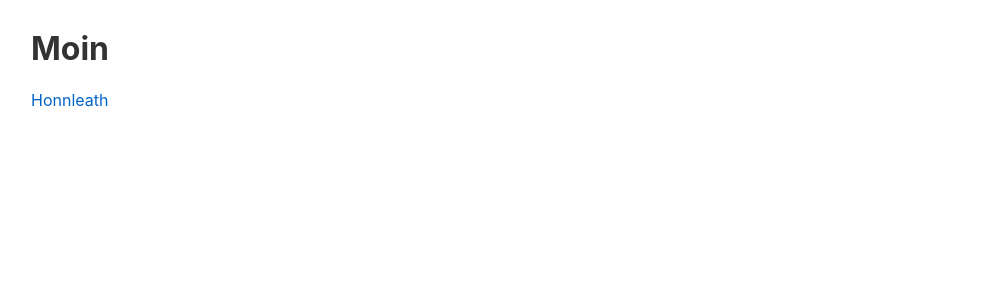
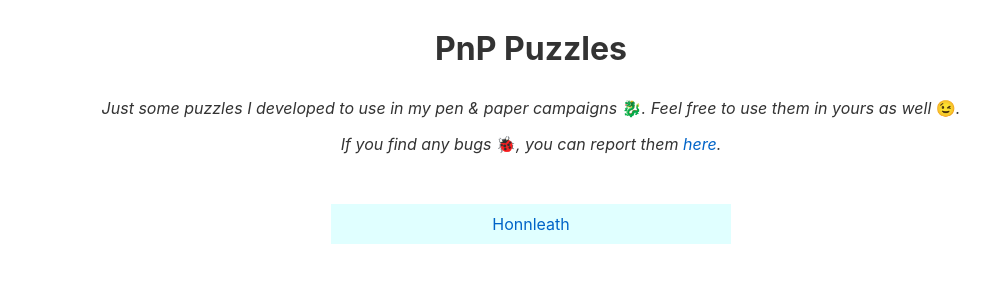
Before and after one commit to soliloquizin/pnp-puzzles, a Svelte app: page / in a window 1280 px wide. Shown: the top 300 px of the page, without its empty margins (109-1095 px from the left). Built offline with nearby package versions, Linux system fonts and the light colour scheme.

Commit message:
menu styling, intro text

```diff
--- a/src/Menu.svelte
+++ b/src/Menu.svelte
@@ -2,7 +2,44 @@
   import { link }from 'svelte-spa-router';
 </script>
 
-<h1>Moin</h1>
+<h1>PnP Puzzles</h1>
+<div id="intro">
+  <p>Just some puzzles I developed to use in my pen & paper campaigns <span>🐉</span>.
+    Feel free to use them in yours as well <span>😉</span>.
+  </p>
+  <p>
+    If you find any bugs <span>🐞</span>, you can report them
+    <a href="https://github.com/corneliapelech/pnp-puzzles/issues" target="_blank">here</a>.
+  </p>
+</div>
 <nav>
   <a href="/honnleath" use:link>Honnleath</a>
 </nav>
+
+<style>
+  h1 {
+    text-align: center;
+  }
+  #intro {
+    font-style: italic;
+    text-align: center;
+    margin-top: 30px;
+    margin-bottom: 50px;
+  }
+  #intro span {
+    font-style: normal;
+  }
+  nav {
+    max-width: 400px;
+    margin: 0 auto;
+  }
+  nav a {
+    text-align: center;
+    display: block;
+    padding: 10px;
+    background-color: lightcyan;
+  }
+  nav a:hover {
+    background-color: lightblue;
+  }
+</style>
```
